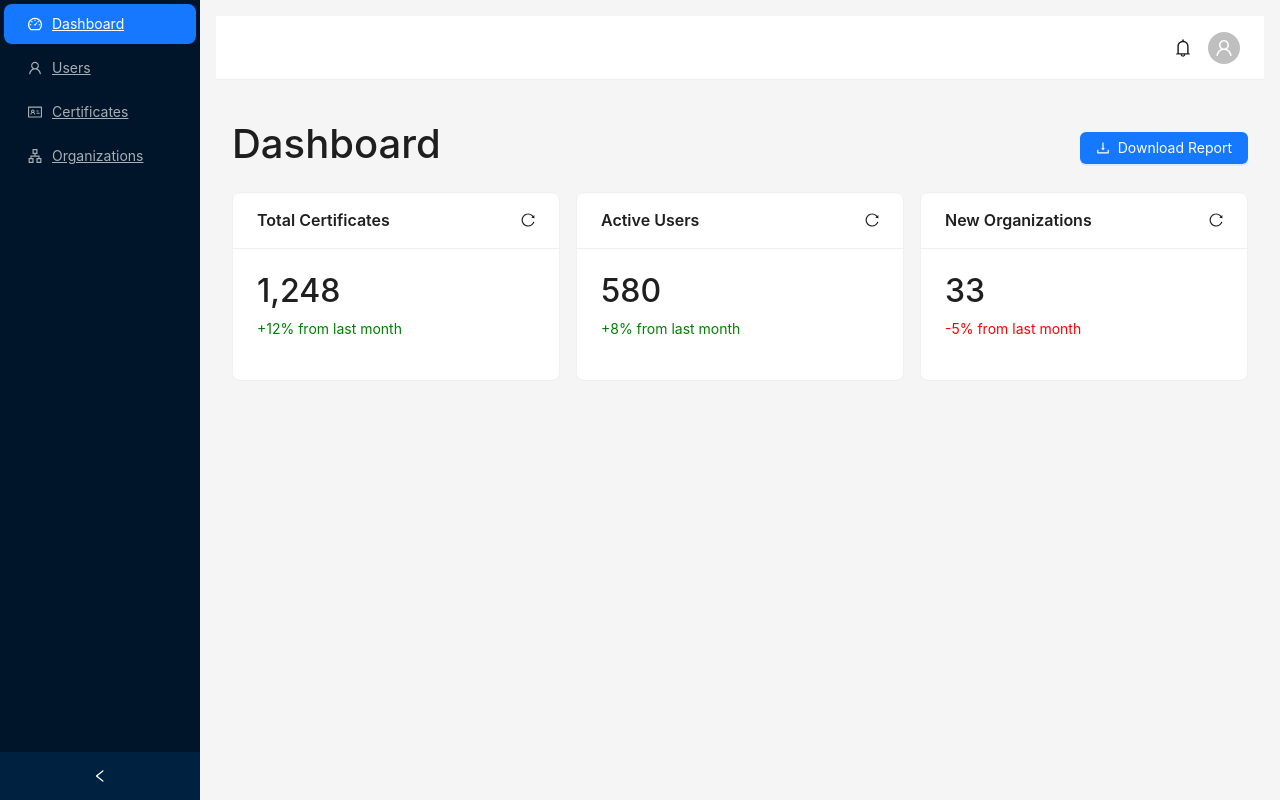
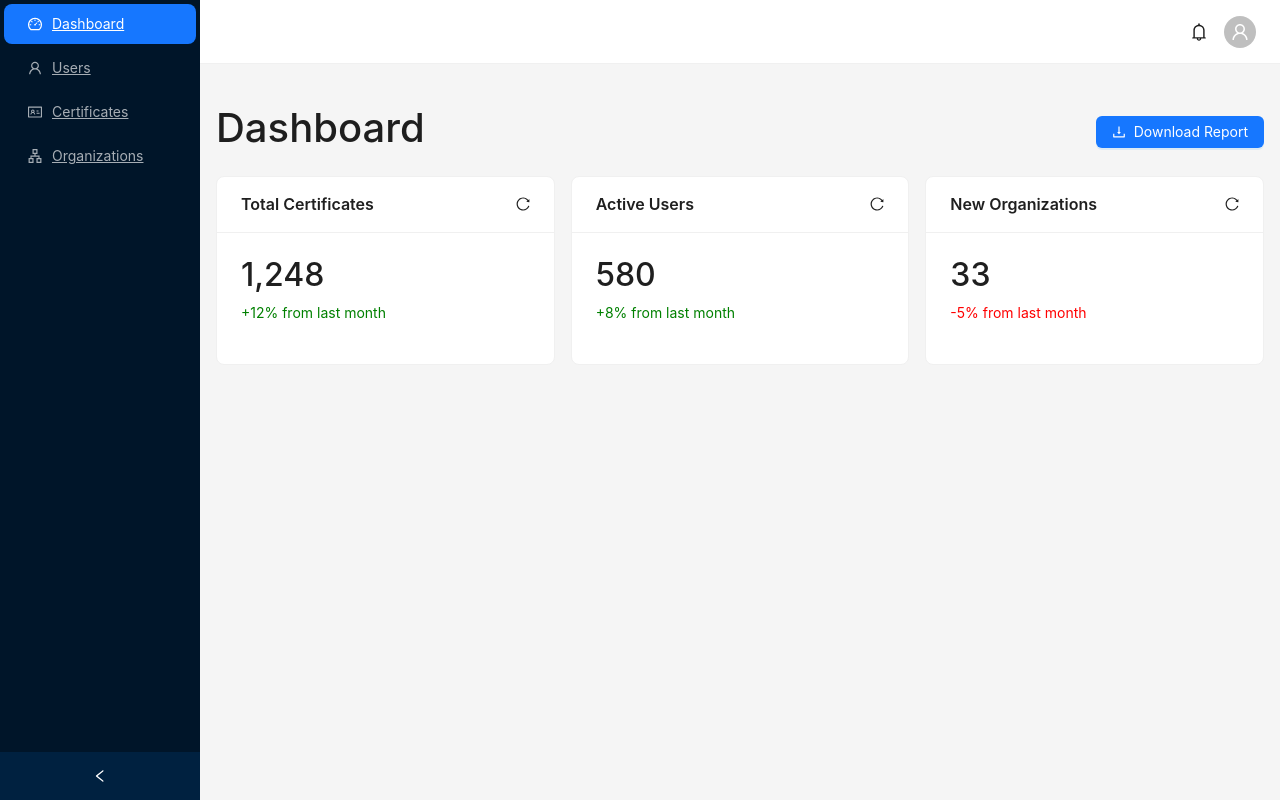
Before and after one commit to hoangduy0610/certary-ui, a React (Create React App) app: page /admin in a window 1280 px wide. Built offline with nearby package versions, Linux system fonts and the light colour scheme; no server answers.

Commit message:
refactor ui admin

```diff
--- a/src/pages/Admin/Certificates/Certificates.scss
+++ b/src/pages/Admin/Certificates/Certificates.scss
@@ -1,5 +1,5 @@
 .certificates-page {
-  padding: 16px;
+  // padding: 16px;
 
   .actions-row {
     margin-bottom: 16px;
--- a/src/pages/Admin/Certificates/Certificates.tsx
+++ b/src/pages/Admin/Certificates/Certificates.tsx
@@ -145,6 +145,7 @@ const CertificatesPage: React.FC = () => {
     <div className="certificates-page">
       {/* Header */}
       <AdminHeader />
+      <div className="admin-wrapper">
         <Row justify="space-between" className="actions-row">
           <Col>
             <Space>
@@ -163,7 +164,6 @@ const CertificatesPage: React.FC = () => {
             </Space>
           </Col>
         </Row>
-
         <Table
           rowSelection={rowSelection}
           columns={columns}
@@ -171,6 +171,7 @@ const CertificatesPage: React.FC = () => {
           className="certificates-table"
         />
       </div>
+    </div>
   );
 };
 
--- a/src/pages/Admin/Dashboard/Dashboard.scss
+++ b/src/pages/Admin/Dashboard/Dashboard.scss
@@ -1,5 +1,5 @@
 .dashboard-page {
-  padding: 16px;
+  // padding: 16px;
 
   // Các thẻ card thông kê
   .stats-row {
--- a/src/pages/Admin/Dashboard/Dashboard.tsx
+++ b/src/pages/Admin/Dashboard/Dashboard.tsx
@@ -31,7 +31,7 @@ export default function Dashboard() {
       {/* Header */}
       <AdminHeader />
       {/* Dashboard Content */}
-        <Content style={{ margin: "24px 16px" }}>
+      <Content className="admin-wrapper" style={{ margin: "24px 16px" }}>
         <div style={{ display: "flex", justifyContent: "space-between", alignItems: "center" }}>
           <h1>Dashboard</h1>
           <Button icon={<DownloadOutlined />} type="primary">
--- /dev/null
+++ b/src/pages/Admin/Layout/AdminLayout.scss
@@ -0,0 +1,3 @@
+.admin-wrapper {
+    margin: 16px;
+}
--- a/src/pages/Admin/AdminLayout.tsx
+++ b/src/pages/Admin/Layout/AdminLayout.tsx
@@ -7,6 +7,7 @@ import {
   ApartmentOutlined,
 } from '@ant-design/icons';
 import { Link, Outlet, useLocation } from 'react-router-dom';
+import "./AdminLayout.scss";
 
 const { Sider, Content } = Layout;
 
@@ -37,7 +38,7 @@ const AdminLayout: React.FC = () => {
         </Menu>
       </Sider>
       <Layout>
-        <Content style={{ margin: '16px' }}>
+        <Content style={{ margin: 0 }}>
           <Outlet />
         </Content>
       </Layout>
--- a/src/pages/Admin/Organizations/Organizations.scss
+++ b/src/pages/Admin/Organizations/Organizations.scss
@@ -1,5 +1,5 @@
 .organizations-page {
-  padding: 16px;
+  // padding: 16px;
   // max-width: 1400px;
   margin: 0 auto;
   background-color: #f5f5f5;
--- a/src/pages/Admin/Organizations/Organizations.tsx
+++ b/src/pages/Admin/Organizations/Organizations.tsx
@@ -243,6 +243,7 @@ const OrganizationsPage: React.FC = () => {
       {contextHolder}
       <div className="organizations-page">
         <AdminHeader />
+        <div className="admin-wrapper">
           <Row justify="space-between" className="users-actions">
             <Col>
               <Space>
@@ -376,6 +377,7 @@ const OrganizationsPage: React.FC = () => {
             </Form>
           </Modal>
         </div>
+      </div>
     </>
   )
 }
--- a/src/pages/Admin/Users/Users.scss
+++ b/src/pages/Admin/Users/Users.scss
@@ -1,5 +1,5 @@
 .users-page {
-  padding: 16px;
+  // padding: 16px;
 
   // Hàng chứa nút hành động
   .users-actions {
--- a/src/pages/Admin/Users/Users.tsx
+++ b/src/pages/Admin/Users/Users.tsx
@@ -108,6 +108,7 @@ const Users: React.FC = () => {
     <div className="users-page">
       {/* Header */}
       <AdminHeader />
+      <div className="admin-wrapper">
         <Row justify="space-between" className="users-actions">
           <Col>
             <Space>
@@ -129,6 +130,7 @@ const Users: React.FC = () => {
           pagination={{ pageSize: 5 }}
         />
       </div>
+    </div>
   );
 };
 
--- a/src/routes/AppRoute.tsx
+++ b/src/routes/AppRoute.tsx
@@ -8,7 +8,7 @@ import Contact from '../pages/Contact/contact';
 import CertificatesDetails from '../pages/CertificateDetails/certificate-details';
 
 // Admin Pages
-import AdminLayout from '../pages/Admin/AdminLayout';
+import AdminLayout from '../pages/Admin/Layout/AdminLayout';
 import Dashboard from '../pages/Admin/Dashboard/Dashboard';
 import Users from '../pages/Admin/Users/Users';
 import Certificates from '../pages/Admin/Certificates/Certificates';
```
Lines whose indentation alone changed are shown as unchanged.
